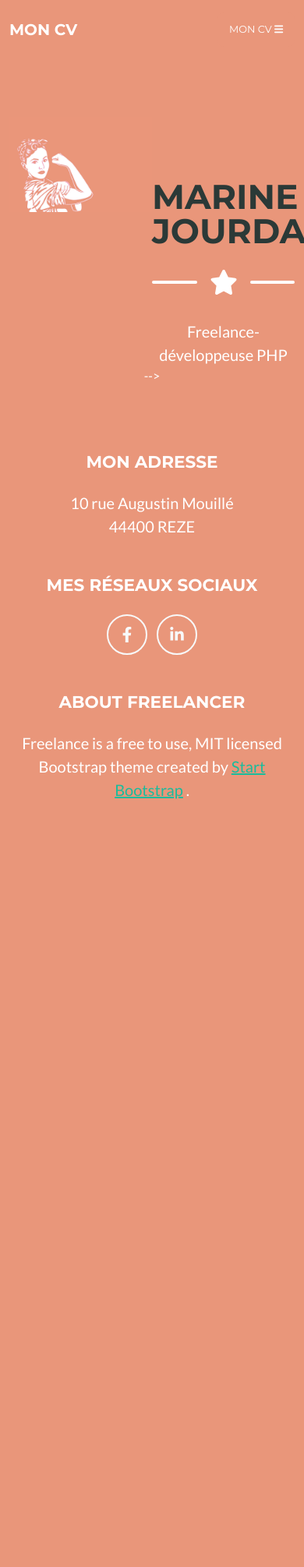
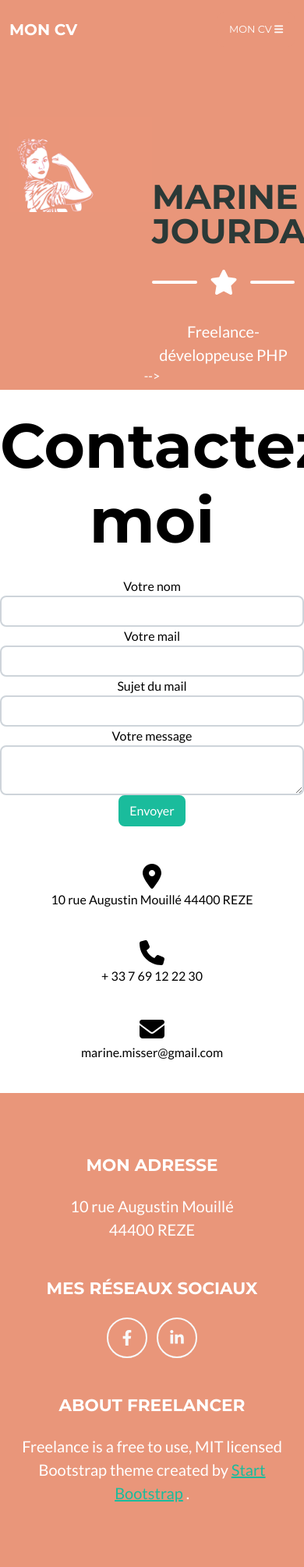
Before and after one commit to marinejourdan/blog, a PHP site: page /layout.html.php in a window 390 px wide; the page is wider, and only the part inside the window is pictured. Shown: that part at 78% size. Before the commit the page ends 1025 px from the top of that part, so only its background shows below. Run offline with PHP 8.4, Linux system fonts and the light colour scheme; data that the repository does not hold is empty; some libraries are stand-ins or nearby versions.

Commit message:
#6 Function Do send email

```diff
--- a/composer.json
+++ b/composer.json
@@ -7,7 +7,9 @@
             "email": "marine.misser@gmail.com"
         }
     ],
-    "require": {},
+    "require": {
+        "swiftmailer/swiftmailer": "^6.3"
+    },
     "autoload": {
         "psr-4": {
             "App\\Controller\\": "controller/",
--- a/css/home.css
+++ b/css/home.css
@@ -42,6 +42,9 @@ padding-top:150px;
     text-align:center !important;
 }
 
+h2{
+    font-size: 5rem !important;
+}
 .footer{
     background-color: #E9967A !important ;
 }
--- a/layout.html.php
+++ b/layout.html.php
@@ -31,9 +31,9 @@
                 </button>
                 <div class="collapse navbar-collapse" id="navbarResponsive">
                     <ul class="navbar-nav ms-auto">
-                        <li class="nav-item mx-0 mx-lg-1"><a class="nav-link py-3 px-0 px-lg-3 rounded" href="#Mon blog">Mon blog</a></li>
-                        <li class="nav-item mx-0 mx-lg-1"><a class="nav-link py-3 px-0 px-lg-3 rounded" href="#Admin">Admin</a></li>
-                        <li class="nav-item mx-0 mx-lg-1"><a class="nav-link py-3 px-0 px-lg-3 rounded" href="#contact">Contact</a></li>
+                        <li class="nav-item mx-0 mx-lg-1"><a class="nav-link py-3 px-0 px-lg-3 rounded" href="./index.php?controller=post&action=displayList">Mon blog</a></li>
+                        <li class="nav-item mx-0 mx-lg-1"><a class="nav-link py-3 px-0 px-lg-3 rounded" href="./index.php?controller=home&action=doSendEmail">Admin</a></li>
+                        <li class="nav-item mx-0 mx-lg-1"><a class="nav-link py-3 px-0 px-lg-3 rounded" href= "#contact-form">Contact</a></li>
                     </ul>
                 </div>
             </div>
@@ -71,7 +71,101 @@
         echo $content;
         ?>
     </body>
+    <!--Section: Contact v.2-->
 
+    <div class="contact_form">
+        <section class="mb-4">
+
+            <!--Section heading-->
+            <h2 class="h1-responsive font-weight-bold text-center my-4">Contactez-moi</h2>
+
+            <div class="row">
+
+                <!--Grid column-->
+                <div class="col-md-9 mb-md-0 mb-5">
+                    <form id="contact-form" name="contact-form" action="./index.php?controller=home&action=doSendEmail" method="POST">
+
+                        <!--Grid row-->
+                        <div class="row">
+
+                            <!--Grid column-->
+                            <div class="col-md-6">
+                                <div class="md-form mb-0">
+                                    <label for="name" class="">Votre nom</label>
+                                    <input type="text" id="name" name="name" class="form-control">
+                                </div>
+                            </div>
+                            <!--Grid column-->
+
+                            <!--Grid column-->
+                            <div class="col-md-6">
+                                <div class="md-form mb-0">
+                                    <label for="email" class="">Votre mail</label>
+                                    <input type="text" id="email" name="email" class="form-control">
+                                </div>
+                            </div>
+                            <!--Grid column-->
+
+                        </div>
+                        <!--Grid row-->
+
+                        <!--Grid row-->
+                        <div class="row">
+                            <div class="col-md-12">
+                                <div class="md-form mb-0">
+                                    <label for="subject" class="">Sujet du mail</label>
+                                    <input type="text" id="subject" name="subject" class="form-control">
+                                </div>
+                            </div>
+                        </div>
+                        <!--Grid row-->
+
+                        <!--Grid row-->
+                        <div class="row">
+
+                            <!--Grid column-->
+                            <div class="col-md-12">
+
+                                <div class="md-form">
+                                    <label for="message">Votre message</label>
+                                    <textarea type="text" id="message" name="message" rows="2" class="form-control md-textarea"></textarea>
+                                </div>
+
+                            </div>
+                        </div>
+                        <!--Grid row-->
+
+                    </form>
+
+                    <div class="text-center text-md-left">
+                        <a class="btn btn-primary" onclick="document.getElementById('contact-form').submit();">Envoyer</a>
+                    </div>
+                    <div class="status"></div>
+                </div>
+                <!--Grid column-->
+
+                <!--Grid column-->
+                <div class="col-md-3 text-center">
+                    <ul class="list-unstyled mb-0">
+                        <li><i class="fas fa-map-marker-alt fa-2x"></i>
+                            <p>10 rue Augustin Mouillé 44400 REZE</p>
+                        </li>
+
+                        <li><i class="fas fa-phone mt-4 fa-2x"></i>
+                            <p>+ 33 7 69 12 22 30</p>
+                        </li>
+
+                        <li><i class="fas fa-envelope mt-4 fa-2x"></i>
+                            <p>marine.misser@gmail.com</p>
+                        </li>
+                    </ul>
+                </div>
+                <!--Grid column-->
+
+            </div>
+        </section>
+    </div>
+    <!--Section: Contact v.2-->
 
     <footer class="footer text-center">
         <div class="container">
--- a/manager/BaseManager.php
+++ b/manager/BaseManager.php
@@ -4,9 +4,8 @@ namespace App\Manager;
 class BaseManager{
 
     // Connect to DB and return DB resource
-    private function dbconnect(){
-
-        $db = new PDO('mysql:host=localhost;dbname=blog_test;charset=utf8','user','mdp');
+    protected function dbconnect(){
+        $db = new \PDO('mysql:host=localhost;dbname=blog_test;charset=utf8','user','mdp');
         return $db;
     }
 }
--- a/manager/userManager.php
+++ b/manager/UserManager.php
@@ -1,6 +1,7 @@
 <?php
 namespace App\Manager;
 
+use App\Entity\User;
 class UserManager extends BaseManager{
 
 
@@ -9,7 +10,7 @@ class UserManager extends BaseManager{
         $db=$this->dbconnect();
         $sql ="SELECT id FROM user;";
         $result=$db->query($sql);
-        $tous_les_users=$result->fetchAll(PDO::FETCH_ASSOC);
+        $tous_les_users=$result->fetchAll(\PDO::FETCH_ASSOC);
 
         $users_object_list = array();
 
@@ -27,7 +28,7 @@ class UserManager extends BaseManager{
         $db=$this->dbconnect();
         $sql ="SELECT id, name, first_name, nickname, email FROM user WHERE id=$id_user ;";
         $result=$db->query($sql);
-        $tableau_user=$result->fetch(PDO::FETCH_ASSOC);
+        $tableau_user=$result->fetch(\PDO::FETCH_ASSOC);
 
         $user=New User();
 
```
Also changed, not shown: controller/HomeController.php (+64 -2 lines), controller/PostController.php (+13 -6 lines), index.php (+14 -14 lines), manager/CommentManager.php (+27 -7 lines), manager/PostManager.php (+10 -25 lines), 1 other file.
